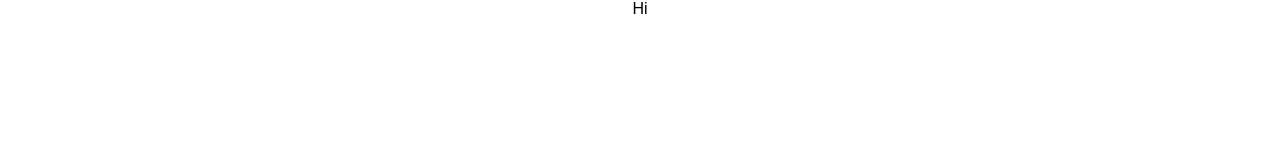
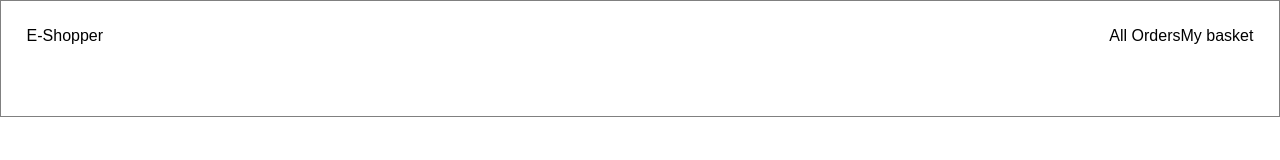
Before and after one commit to rkdixit96/super-app-fe, a React app: page / in a window 1280 px wide. Built offline with nearby package versions, Linux system fonts and the light colour scheme; no server answers.

Commit message:
Creating header component and getting inventory data done

```diff
--- a/package.json
+++ b/package.json
@@ -3,6 +3,8 @@
   "version": "0.1.0",
   "private": true,
   "dependencies": {
+    "axios": "^0.18.0",
+    "prop-types": "^15.6.1",
     "react": "^16.2.0",
     "react-dom": "^16.2.0",
     "react-scripts": "1.1.1"
--- a/src/Components/App/App.css
+++ b/src/Components/App/App.css
@@ -1,3 +1,5 @@
 .App {
-  text-align: center;
+  display: flex;
+  flex-direction: column;
+  height: 100vh;
 }
--- a/src/Components/App/App.js
+++ b/src/Components/App/App.js
@@ -1,11 +1,30 @@
 import React, { Component } from 'react';
+import Axios from 'axios';
 import './App.css';
 
+import Header from '../Header/Header';
+
 class App extends Component {
+  constructor() {
+    super();
+    this.state = {
+      inventory: [],
+
+    };
+  }
+
+  componentDidMount() {
+    Axios.get('/inventory').then((inventoryData) => {
+      this.setState({
+        inventory: inventoryData.data,
+      });
+    });
+  }
+
   render() {
     return (
-      <div className="App">
-        Hi
+      <div className="App" >
+        <Header title="E-Shopper" />
       </div>
     );
   }
--- a/src/Components/Header/Header.css
+++ b/src/Components/Header/Header.css
@@ -0,0 +1,14 @@
+.Header{
+    display: flex;
+    background-color:white;
+    height: 8%;
+    align-content: center;
+    padding: 2%;
+    border: 1px solid gray;
+    justify-content: space-between;
+}
+
+.header-buttons{
+    display: flex;
+    flex-direction: row;
+}
--- a/src/Components/Header/Header.js
+++ b/src/Components/Header/Header.js
@@ -0,0 +1,36 @@
+import React, { Component } from 'react';
+import PropTypes from 'prop-types';
+import './Header.css';
+
+class Header extends Component {
+  constructor(props) {
+    super(props);
+    Header.propTypes = {
+      title: PropTypes.string,
+    };
+    Header.defaultProps = {
+      title: 'default',
+    };
+    this.state = {
+    };
+  }
+  render() {
+    return (
+      <div className="Header" >
+        <div>
+          {this.props.title}
+        </div>
+        <div className="header-buttons">
+          <div>
+            All Orders
+          </div>
+          <div>
+            My basket
+          </div>
+        </div>
+      </div>
+    );
+  }
+}
+
+export default Header;
```
Also changed, not shown: src/Components/ShoppingBody/ShoppingBody.css (added), src/Components/ShoppingBody/ShoppingBody.js (added), 1 other file.
